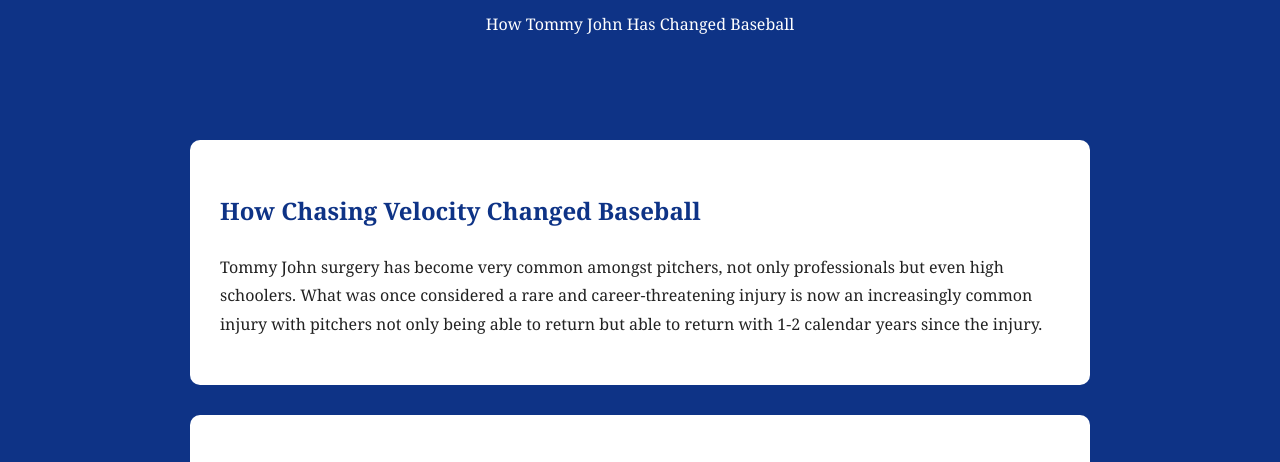
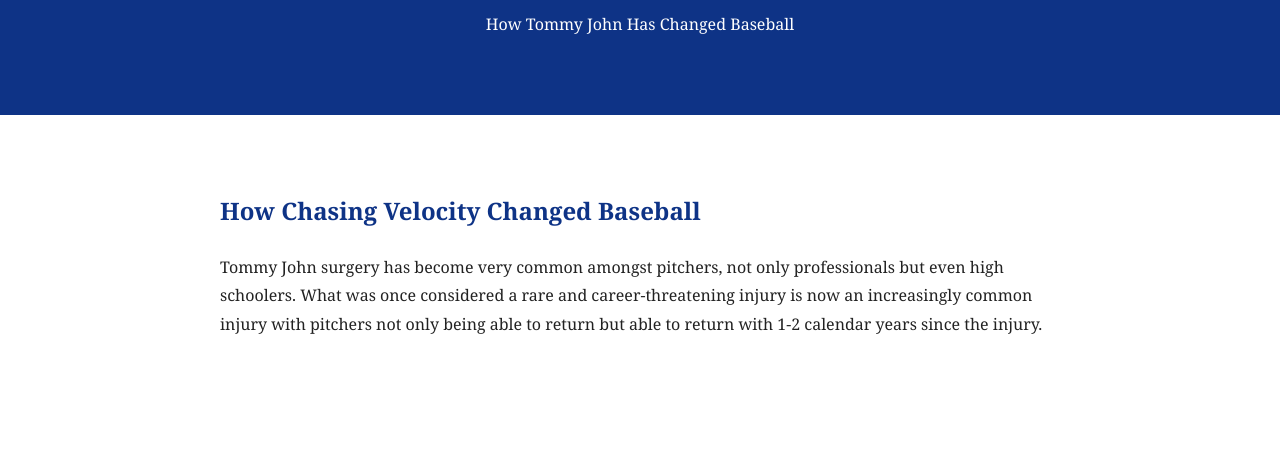
Before and after one commit to Nschambach/Final-Project, a plain HTML site: page index.html in a window 1280 px wide. Shown: the part 170-632 px from the top of the page. Drawn offline with nearby package versions, Linux system fonts and the light colour scheme.

Commit message:
Change background color from dark to white

```diff
--- a/index.html
+++ b/index.html
@@ -12,7 +12,7 @@
   <style>
     body {
       font-family: Georgia, serif;
-      background-color: #0E3386;
+      background-color: #FFFFFF;
       color: #222;
       margin: 0;
       line-height: 1.8;
```
